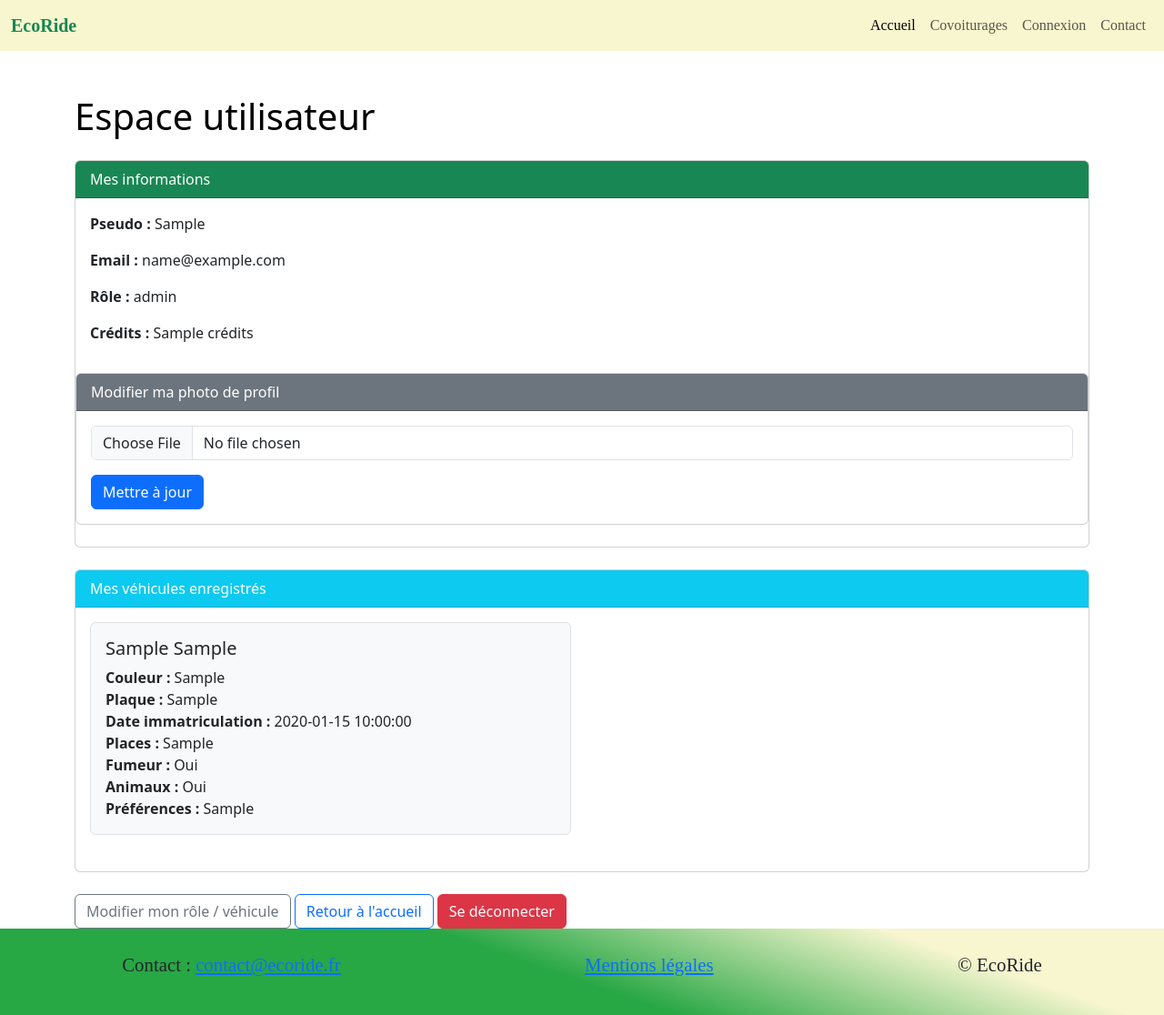
After one commit to yoannfb/ecf-ecoride, a PHP site: page /espace_utilisateur.php in a window 1280 px wide. The commit adds this page. Shown: the whole page at 91% size. Run offline with PHP 8.4, Linux system fonts and the light colour scheme; the visitor is signed in with stand-in values (Sample User, id 1); tables that the repository leaves empty or names only in its code hold one stand-in row (values such as "Sample post").

Commit message:
modif fichiers et ajout espace_utilisateurs saisir_trajet tratitement_photo traitement_saisie_trajet

```diff
--- /dev/null
+++ b/espace_utilisateur.php
@@ -0,0 +1,102 @@
+<?php
+session_start();
+require_once 'includes/header.php';
+require_once 'includes/navbar.php';
+require 'includes/db.php';
+
+if (!isset($_SESSION['user_id'])) {
+    header("Location: connexion.php");
+    exit();
+}
+
+$user_id = $_SESSION['user_id'];
+
+// Récupère les infos de l'utilisateur
+$stmt = $pdo->prepare("SELECT pseudo, email, credits, role FROM utilisateurs WHERE id = ?");
+$stmt->execute([$user_id]);
+$user = $stmt->fetch();
+
+// Récupère les véhicules de l'utilisateur
+$stmt2 = $pdo->prepare("SELECT * FROM vehicules WHERE utilisateur_id = ?");
+$stmt2->execute([$user_id]);
+$vehicules = $stmt2->fetchAll();
+?>
+
+<div class="container mt-5">
+    <h1 class="mb-4">Espace utilisateur</h1>
+
+    <!-- Infos utilisateur -->
+    <div class="card mb-4">
+        <div class="card-header bg-success text-white">
+            Mes informations
+        </div>
+        <div class="card-body">
+            <p><strong>Pseudo :</strong> <?= htmlspecialchars($user['pseudo']) ?></p>
+            <p><strong>Email :</strong> <?= htmlspecialchars($user['email']) ?></p>
+            <p><strong>Rôle :</strong> <?= htmlspecialchars($user['role']) ?></p>
+            <p><strong>Crédits :</strong> <?= $user['credits'] ?> crédits</p>
+        </div>
+        <div class="card mb-4">
+            <div class="card-header bg-secondary text-white">
+                Modifier ma photo de profil
+            </div>
+            <div class="card-body">
+                <?php if (!empty($user['photo'])): ?>
+                    <img src="uploads/<?= htmlspecialchars($user['photo']) ?>" alt="Photo de profil" class="mb-3 rounded-circle" width="100">
+                <?php endif; ?>
+
+                <form action="traitement_photo.php" method="POST" enctype="multipart/form-data">
+                <div class="mb-3">
+                    <input type="file" name="photo" class="form-control" accept="image/*" required>
+                </div>
+                <button type="submit" class="btn btn-primary">Mettre à jour</button>
+                </form>
+            </div>
+        </div>
+    </div>
+
+    <!-- Véhicules enregistrés -->
+    <div class="card">
+        <div class="card-header bg-info text-white">
+            Mes véhicules enregistrés
+        </div>
+        <div class="card-body">
+            <?php if ($vehicules): ?>
+                <div class="row">
+                    <?php foreach ($vehicules as $v): ?>
+                        <div class="col-md-6 mb-4">
+                            <div class="border rounded p-3 bg-light">
+                                <h5><?= htmlspecialchars($v['marque']) ?> <?= htmlspecialchars($v['modele']) ?></h5>
+                                <ul class="list-unstyled mb-0">
+                                    <li><strong>Couleur :</strong> <?= htmlspecialchars($v['couleur']) ?></li>
+                                    <li><strong>Plaque :</strong> <?= htmlspecialchars($v['plaque']) ?></li>
+                                    <li><strong>Date immatriculation :</strong> <?= htmlspecialchars($v['date_immat']) ?></li>
+                                    <li><strong>Places :</strong> <?= $v['places'] ?></li>
+                                    <li><strong>Fumeur :</strong> <?= $v['fumeur'] ? 'Oui' : 'Non' ?></li>
+                                    <li><strong>Animaux :</strong> <?= $v['animaux'] ? 'Oui' : 'Non' ?></li>
+                                    <li><strong>Préférences :</strong> <?= nl2br(htmlspecialchars($v['preferences_perso'])) ?></li>
+                                </ul>
+                            </div>
+                        </div>
+                    <?php endforeach; ?>
+                </div>
+            <?php else: ?>
+                <p class="text-muted">Aucun véhicule enregistré pour le moment.</p>
+            <?php endif; ?>
+        </div>
+    </div>
+
+    <!-- Boutons utiles -->
+    <div class="mt-4">
+        <?php if (in_array($user['role'], ['chauffeur', 'les-deux'])): ?>
+        <a href="saisir_trajet.php" class="btn btn-success">Créer un trajet</a>
+        <?php endif; ?>
+        <a href="utilisateur.php" class="btn btn-outline-secondary">Modifier mon rôle / véhicule</a>
+        <a href="index.php" class="btn btn-outline-primary">Retour à l'accueil</a>
+        <a href="logout.php" class="btn btn-danger">Se déconnecter</a>
+    </div>
+</div>
+
+
+
+<?php require_once 'includes/footer.php'; ?>
--- a/traitement_connexion.php
+++ b/traitement_connexion.php
@@ -22,7 +22,7 @@ try {
         $_SESSION['pseudo'] = $user['pseudo'];
         $_SESSION['email'] = $user['email'];
 
-        header("Location: utilisateur.php"); // à adapter selon ta page utilisateur
+        header("Location: espace_utilisateur.php"); // à adapter selon ta page utilisateur
         exit;
     } else {
         header("Location: connexion.php?error=Email ou mot de passe incorrect");
```
Also changed, not shown: covoiturages.php (+38 -4 lines), saisir_trajet.php (added, +75 -0 lines), traitement_photo.php (added, +38 -0 lines), traitement_role.php (+5 -3 lines), traitement_saisie_trajet.php (added, +47 -0 lines), utilisateur.php (+9 -6 lines), uploads/profil_681879af5e8d0.jpg (added).
